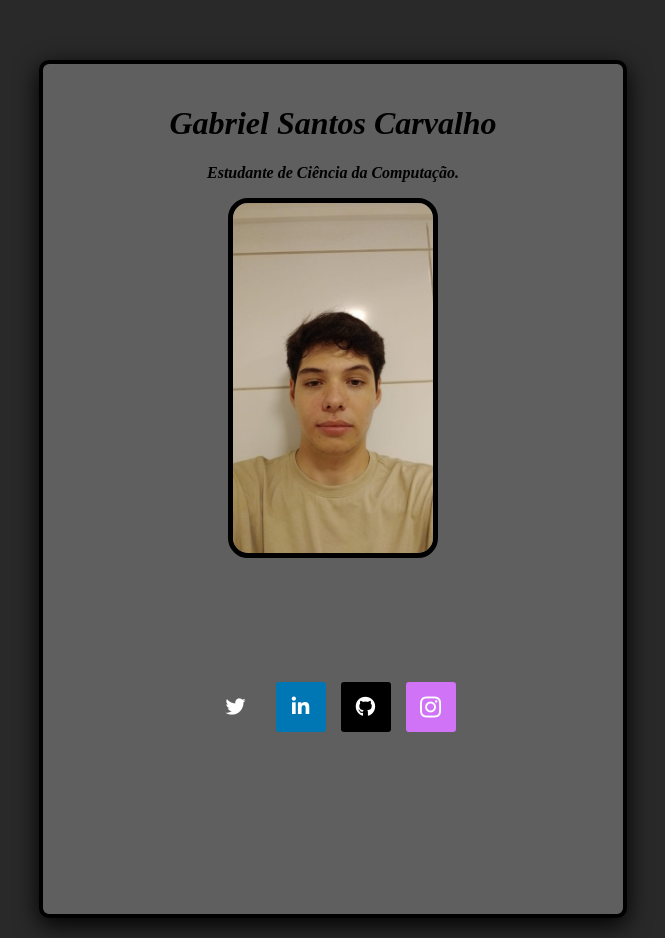
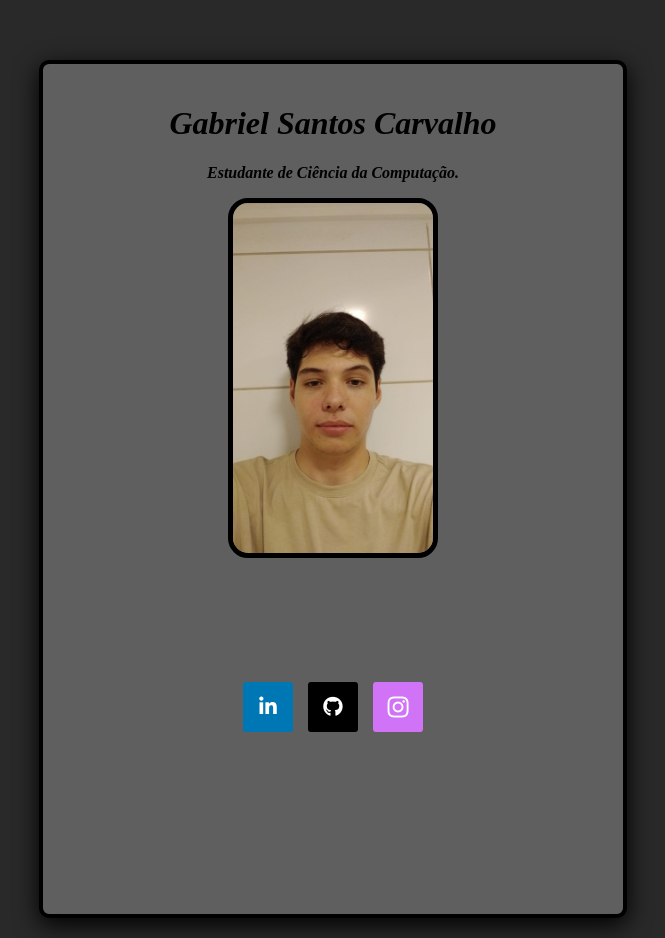
Before and after one commit to Gabriel-Carvalho09/card-sobre-mim, a plain HTML site: page projeto1/index.html in a window 1280 px wide. Shown: the whole page, without its empty margins (307-972 px from the left). Drawn offline with Linux system fonts and the light colour scheme.

Commit message:
Update index.html

```diff
--- a/projeto1/index.html
+++ b/projeto1/index.html
@@ -24,7 +24,6 @@
         <br><br><br>
             <div class="redes-sociais">
 
-                <a href="https://x.com/N3SCLAU" class="twitter" target="_blank"><i class="fab fa-twitter"></i></a>
                 <a href="#" class="linkedin"><i class="fab fa-linkedin-in" target="_blank"></i></a>
                 <a href="https://github.com/Gabriel-Carvalho09" class="github" target="_blank"><i class="fab fa-github"></i></a>
                 <a href="https://www.instagram.com/gabrizzo9" class="instagram" target="_blank"><i class="fab fa-instagram"></i></a>
```
